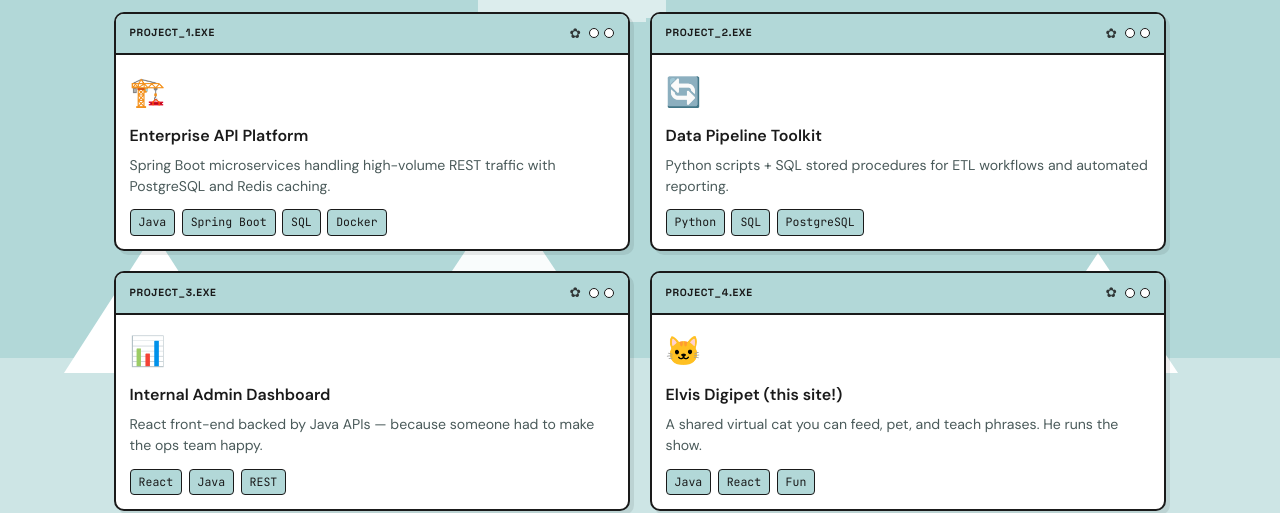
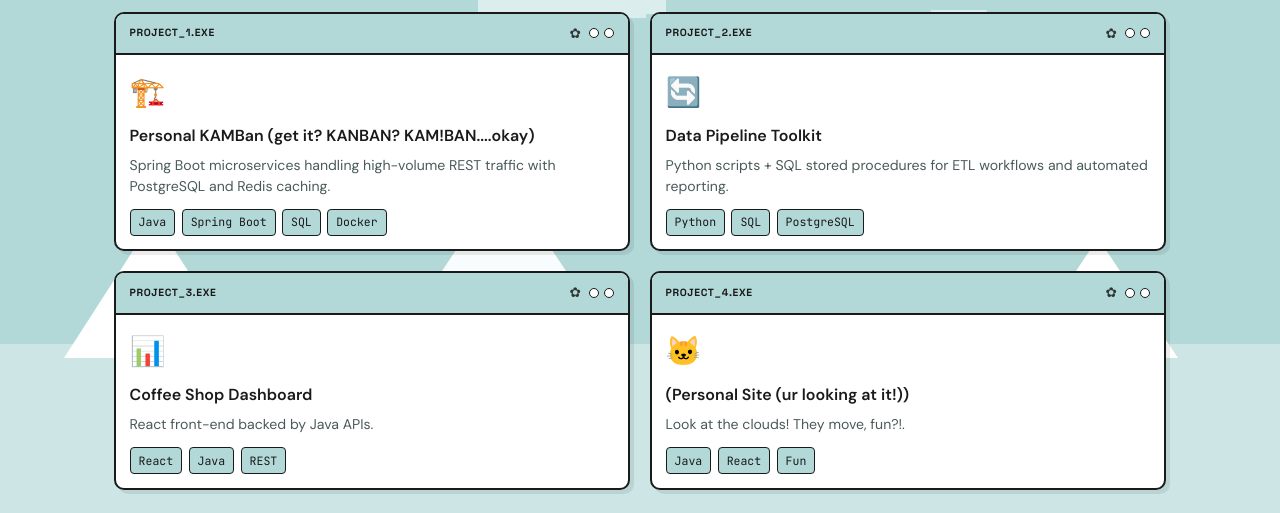
Before and after one commit to kamclaughlinn/kammit.dev, a React (Vite) app in the folder frontend/: page / in a window 1280 px wide. Shown: the part 2040-2553 px from the top of the page. Built offline with nearby package versions, Linux system fonts and the light colour scheme; no server answers.

Commit message:
Changing info

```diff
--- a/frontend/src/components/Projects.jsx
+++ b/frontend/src/components/Projects.jsx
@@ -4,7 +4,7 @@ import './Projects.css';
 
 const projects = [
   {
-    title: 'Enterprise API Platform',
+    title: 'Personal KAMBan (get it? KANBAN? KAM!BAN....okay)',
     emoji: '🏗️',
     desc: 'Spring Boot microservices handling high-volume REST traffic with PostgreSQL and Redis caching.',
     tags: ['Java', 'Spring Boot', 'SQL', 'Docker'],
@@ -16,15 +16,15 @@ const projects = [
     tags: ['Python', 'SQL', 'PostgreSQL'],
   },
   {
-    title: 'Internal Admin Dashboard',
+    title: 'Coffee Shop Dashboard',
     emoji: '📊',
-    desc: 'React front-end backed by Java APIs — because someone had to make the ops team happy.',
+    desc: 'React front-end backed by Java APIs.',
     tags: ['React', 'Java', 'REST'],
   },
   {
-    title: 'Elvis Digipet (this site!)',
+    title: '(Personal Site (ur looking at it!))',
     emoji: '🐱',
-    desc: 'A shared virtual cat you can feed, pet, and teach phrases. He runs the show.',
+    desc: 'Look at the clouds! They move, fun?!.',
     tags: ['Java', 'React', 'Fun'],
   },
 ];
```
